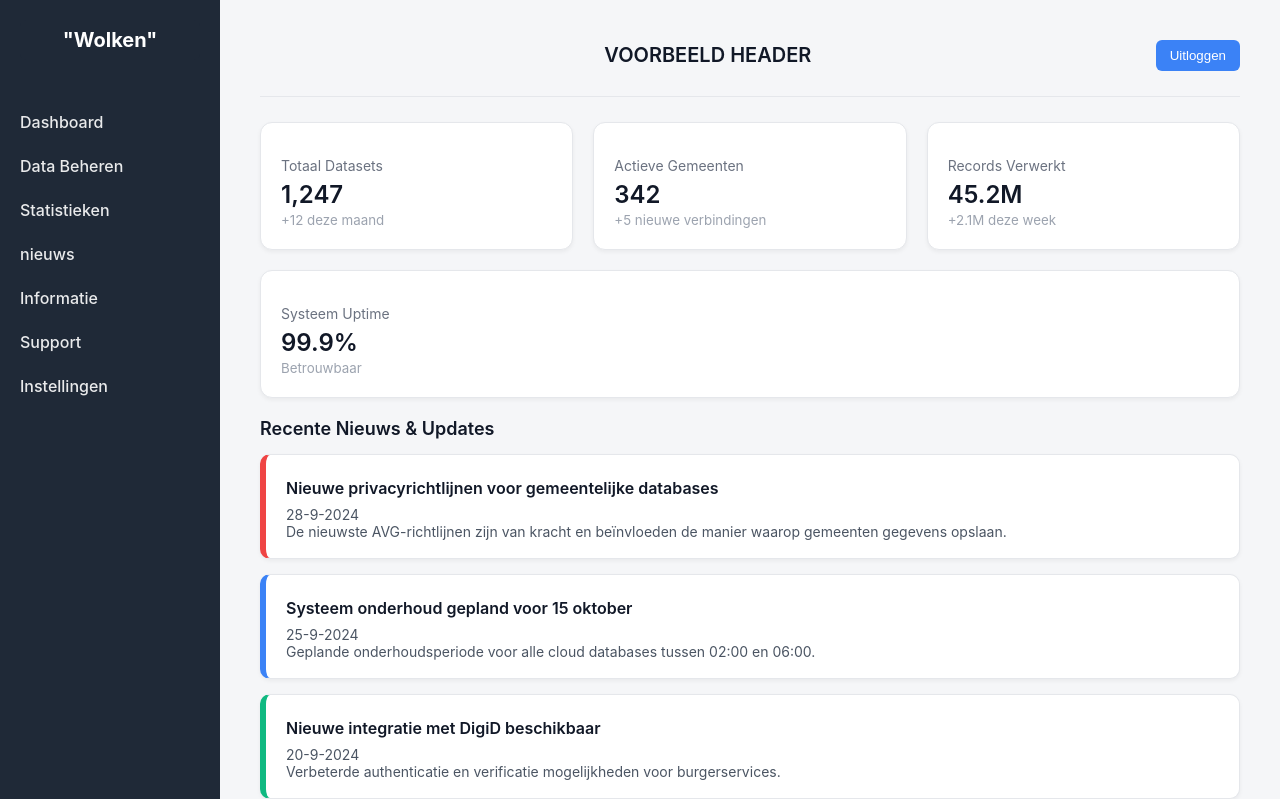
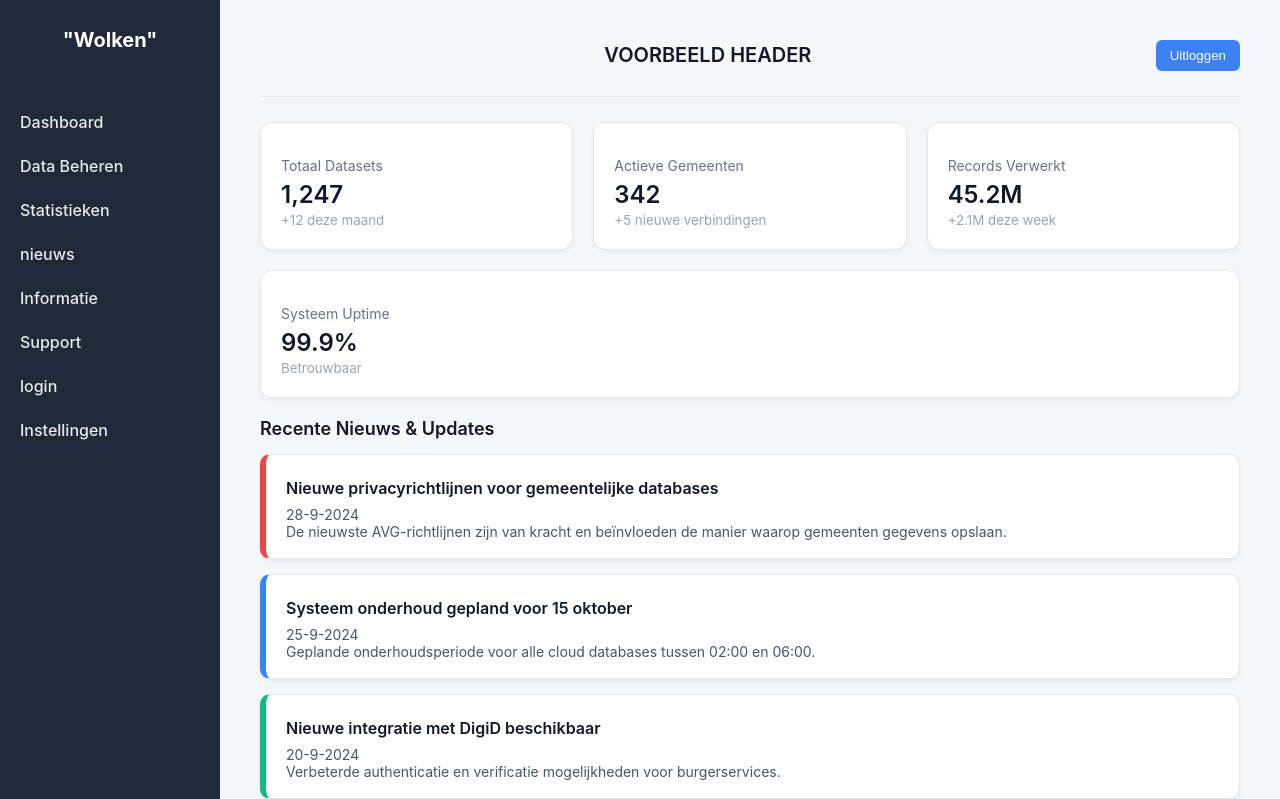
Before and after one commit to Joesra/dooyoogeequu34, a Flask app: page / in a window 1280 px wide. Shown: the top 799 px of the page. Run offline with Flask 3, Linux system fonts and the light colour scheme.

Commit message:
Add login link to sidebar navigation in base and login templates

```diff
--- a/app/templates/base.html
+++ b/app/templates/base.html
@@ -26,6 +26,9 @@
                 <a href="{{ url_for('main.informatie') }}">Informatie</a>
             <li class="{% if request.path == '/contact' %}active-link{% endif %}">
                 <a href="{{ url_for('main.contact') }}">Support</a>
+            </li>
+            <li class="{% if request.path == '/login' %}active-link{% endif %}">
+                <a href="{{ url_for('main.login') }}">login</a>
             </li>
             <li><a href="#">Instellingen</a></li>
         </ul>
--- a/app/templates/login.html
+++ b/app/templates/login.html
@@ -19,11 +19,12 @@
                 <a href="{{ url_for('main.informatie') }}">Informatie</a>
             <li class="{% if request.path == '/contact' %}active-link{% endif %}">
                 <a href="{{ url_for('main.contact') }}">Support</a>
+            <li class="{% if request.path == '/login' %}active-link{% endif %}">
+                <a href="{{ url_for('main.login') }}">login</a>
             </li>
             <li><a href="#">Instellingen</a></li>
         </ul>
     </div>
-
     <div class="main login-page">
         <header>
             <h1>inloggen</h1>
```
